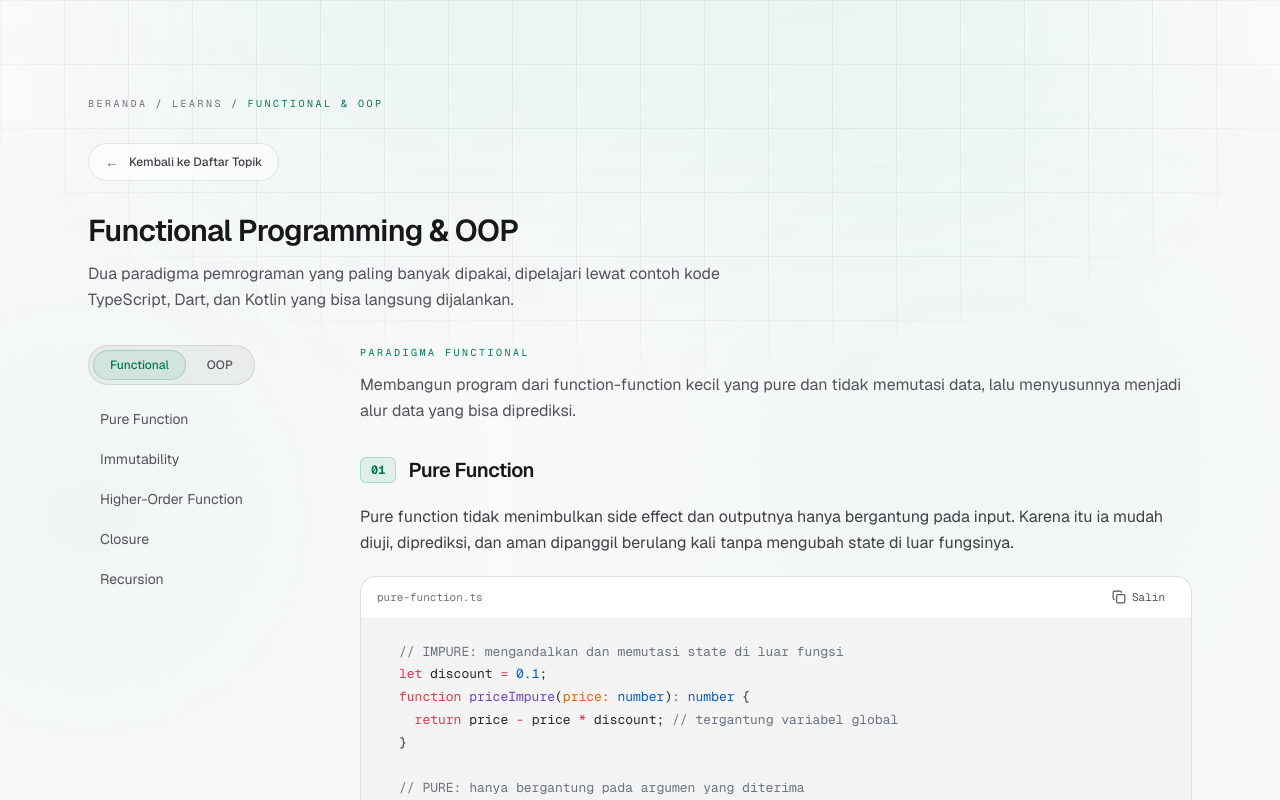
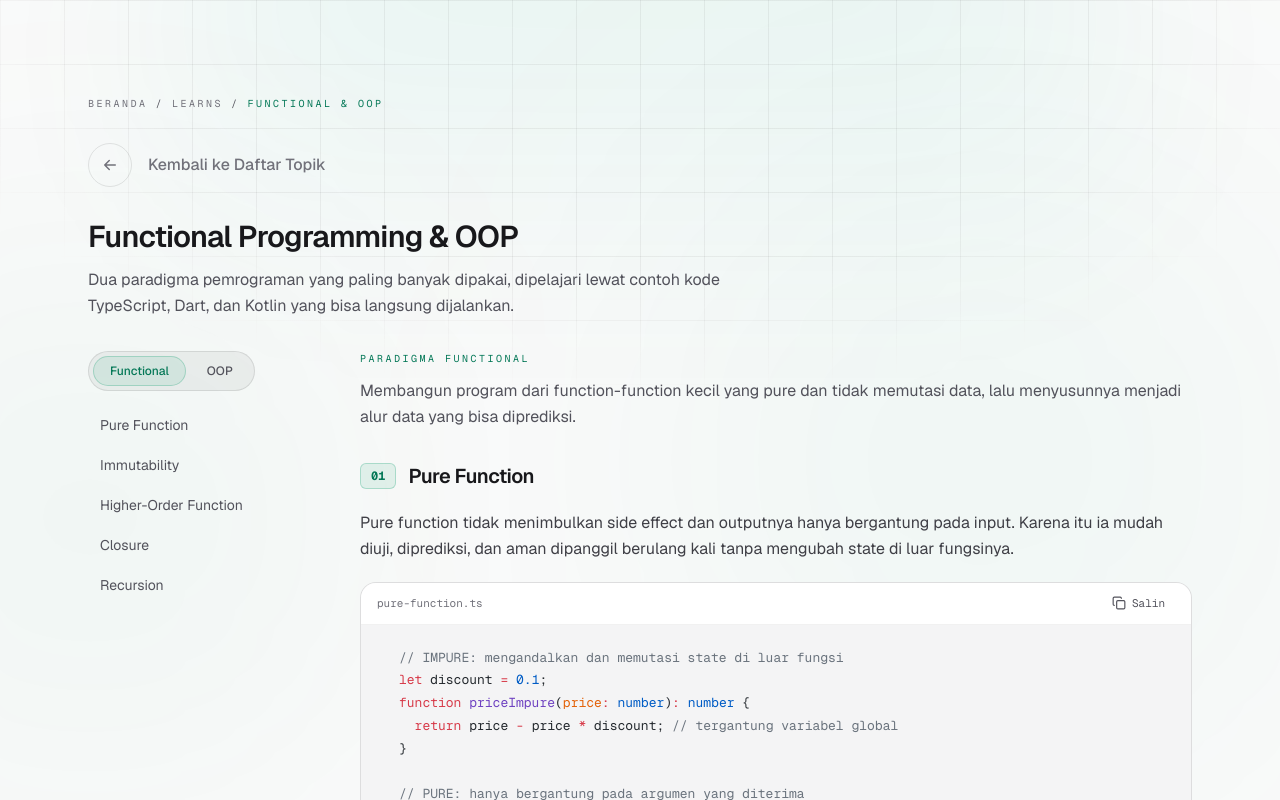
Before and after one commit to aldnazr/portofoliov2, a Next.js app: page /learns/paradigms in a window 1280 px wide. Shown: the top 800 px of the page. Built offline with nearby package versions, Linux system fonts and the light colour scheme.

Commit message:
feat: restyle BackLink as 44px icon circle + label
Mirrors next-topic-link: drops pill/blur/aria-label, replaces `←` glyph with inline SVG arrow, adds `min-h-11` touch target and `motion-reduce` guard.

```diff
--- a/components/back-link.tsx
+++ b/components/back-link.tsx
@@ -1,28 +1,40 @@
 import Link from "next/link";
-import type { ReactNode } from "react";
 
 type BackLinkProps = {
   /** Tujuan navigasi back. Default `/` (halaman utama portofolio). */
   href?: string;
-  /** Teks label tombol; juga dipakai sebagai `aria-label`. */
+  /** Teks label tombol. */
   label: string;
 };
 
-/** Tombol pill "Kembali" yang bisa dipakai lintas halaman. */
+/**
+ * Link "Kembali" lintas halaman. Mirror dari next-topic-link:
+ * lingkaran ikon 44px + label, tanpa blur/pill.
+ */
 export default function BackLink({ href = "/", label }: BackLinkProps) {
   return (
     <Link
       href={href}
-      aria-label={label}
-      className="group inline-flex items-center gap-2.5 rounded-full border border-hairline bg-surface/60 px-4 py-2 text-xs font-medium text-foreground-soft backdrop-blur-md transition-all duration-300 hover:border-accent-wash-border hover:bg-accent-wash hover:text-foreground active:scale-[0.97] focus-visible:outline-none focus-visible:ring-2 focus-visible:ring-accent-strong focus-visible:ring-offset-2 focus-visible:ring-offset-background"
+      className="group inline-flex min-h-11 items-center gap-4 text-sm font-medium text-subtle transition-[color,translate] duration-500 ease-[cubic-bezier(0.22,1,0.36,1)] hover:-translate-x-1 hover:text-foreground active:scale-[0.98] focus-visible:outline-none focus-visible:ring-2 focus-visible:ring-accent-strong focus-visible:ring-offset-2 focus-visible:ring-offset-background motion-reduce:transition-none sm:text-base"
     >
       <span
         aria-hidden="true"
-        className="inline-block font-mono text-sm text-subtle transition-all duration-300 group-hover:-translate-x-1 group-hover:text-accent-strong"
+        className="flex h-11 w-11 shrink-0 items-center justify-center rounded-full border border-hairline text-subtle transition-[color,border-color,translate] duration-500 ease-[cubic-bezier(0.22,1,0.36,1)] group-hover:-translate-x-1 group-hover:border-accent-wash-border group-hover:text-accent-hover motion-reduce:transition-none"
       >
-        ←
+        <svg
+          viewBox="0 0 24 24"
+          fill="none"
+          stroke="currentColor"
+          strokeWidth="2"
+          strokeLinecap="round"
+          strokeLinejoin="round"
+          className="size-4.5"
+          xmlns="http://www.w3.org/2000/svg"
+        >
+          <path d="M5 12H19M5 12L11 6M5 12L11 18" />
+        </svg>
       </span>
-      <span>{label}</span>
+      {label}
     </Link>
   );
 }
```
